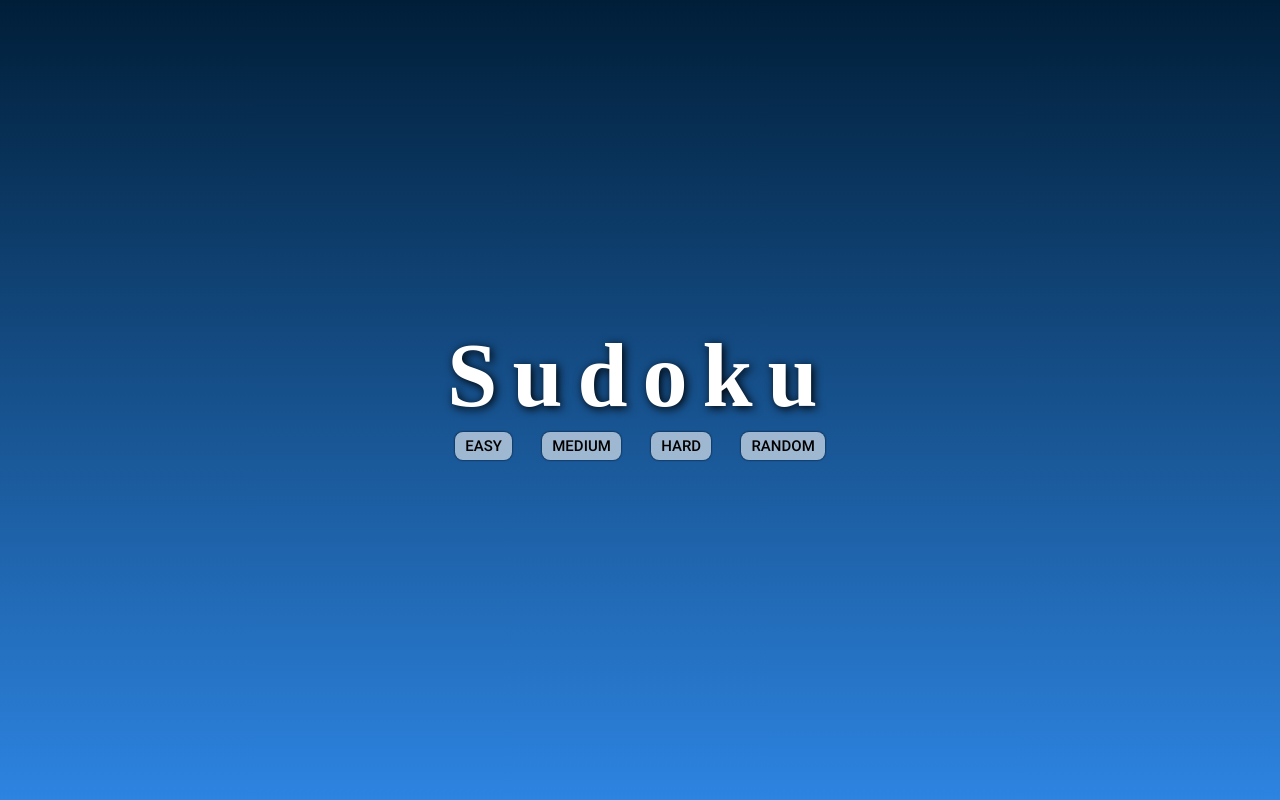
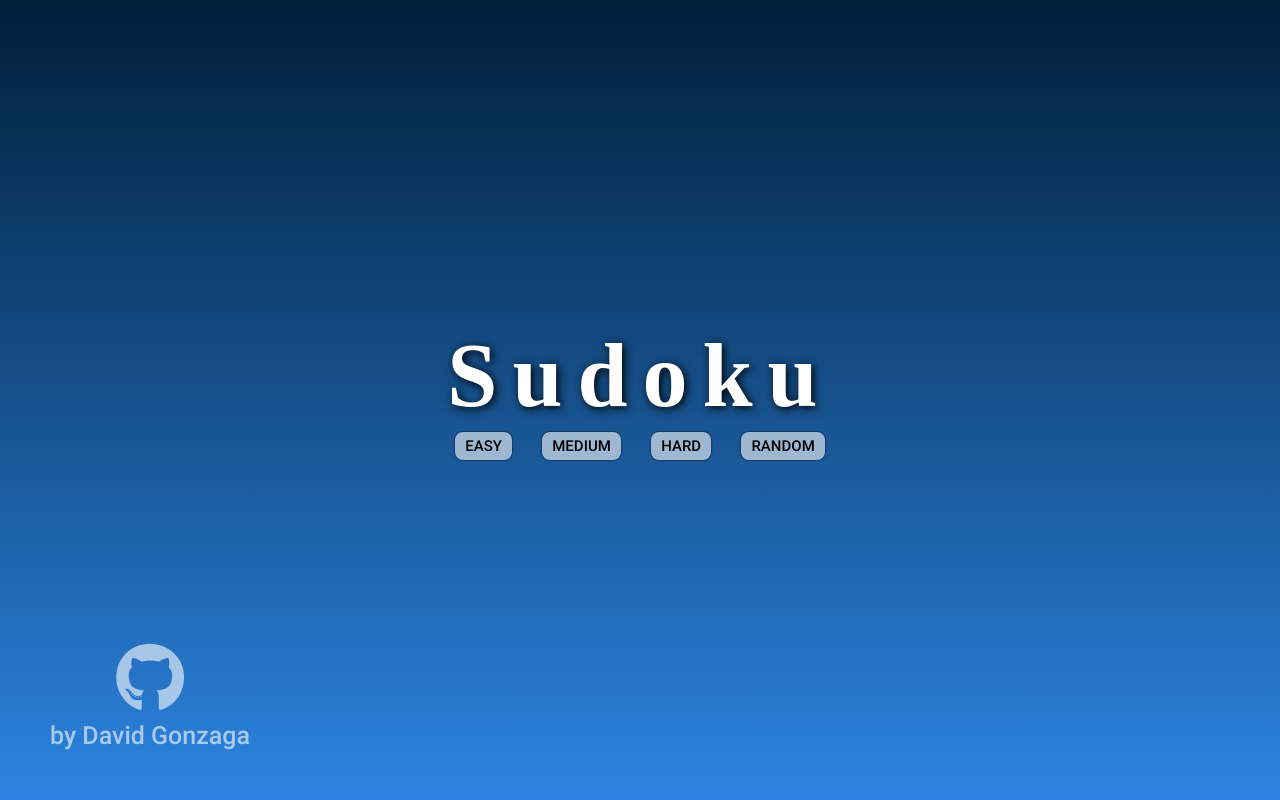
Before and after one commit to Gonzagadavid/sudoku, a website with bundled scripts: page index.html in a window 1280 px wide. Built offline with nearby package versions, Linux system fonts and the light colour scheme; no server answers; files whose address does not match are found by name.

Commit message:
adicionado logo para o repositorio do projeto

```diff
--- a/css/style.css
+++ b/css/style.css
@@ -31,6 +31,29 @@ button {
   align-items: center;
   justify-content: center;
   flex-direction: column;
+}
+
+.contact-container {
+  display: flex;
+  flex-direction: column;
+  align-items: center;
+  padding: 50px;
+  position: fixed;
+  bottom: 0;
+  left: 0;
+  color: white;
+  font-size: 25px;
+  font-family: roboto;
+  opacity: 60%;
+}
+
+.contact-container a {
+  color: white;
+  font-size: 70px;
+}
+
+.contact-container p {
+  margin: 0;
 }
 
 .btn-container {
--- a/index.html
+++ b/index.html
@@ -6,6 +6,7 @@
   <meta name="viewport" content="width=device-width, initial-scale=1.0">
   <title>Sudoku</title>
   <link rel="stylesheet" href="./css/style.css">
+  <script src="https://kit.fontawesome.com/443c006cec.js" crossorigin="anonymous"></script>
 </head>
 <body>
   <div id="content"></div>
--- a/js/index.js
+++ b/js/index.js
@@ -1,12 +1,13 @@
 import createHtmlElement from './functions/createHtmlElement.js';
 import fetchBoard from './functions/fetchBoard.js';
 import createBtnContainer from './views/createBtnContainer.js';
-import finishedContainer from './views/finishedContainer.js';
+import createContactContainer from './views/createContactContainer.js';
 
 const gameState = { difficulty: 'easy' };
 export default gameState;
 
 const content = document.getElementById('content');
+content.appendChild(createContactContainer());
 const title = createHtmlElement('h1', { innerHTML: 'Sudoku', className: 'title' });
 content.appendChild(title);
 
--- /dev/null
+++ b/js/views/createContactContainer.js
@@ -0,0 +1,18 @@
+import createHtmlElement from '../functions/createHtmlElement.js';
+
+export default function createContactContainer() {
+  const container = createHtmlElement('div', { className: 'contact-container' });
+  const linkAttributes = {
+    innerHTML: '<i class="fab fa-github"></i>',
+    href: 'https://github.com/Gonzagadavid/sudoku',
+  };
+  const link = createHtmlElement('a', linkAttributes);
+  container.appendChild(link);
+  const textAtribttues = {
+    className: 'contact-text',
+    innerHTML: 'by David Gonzaga',
+  };
+  const text = createHtmlElement('p', textAtribttues);
+  container.appendChild(text);
+  return container;
+}
```
